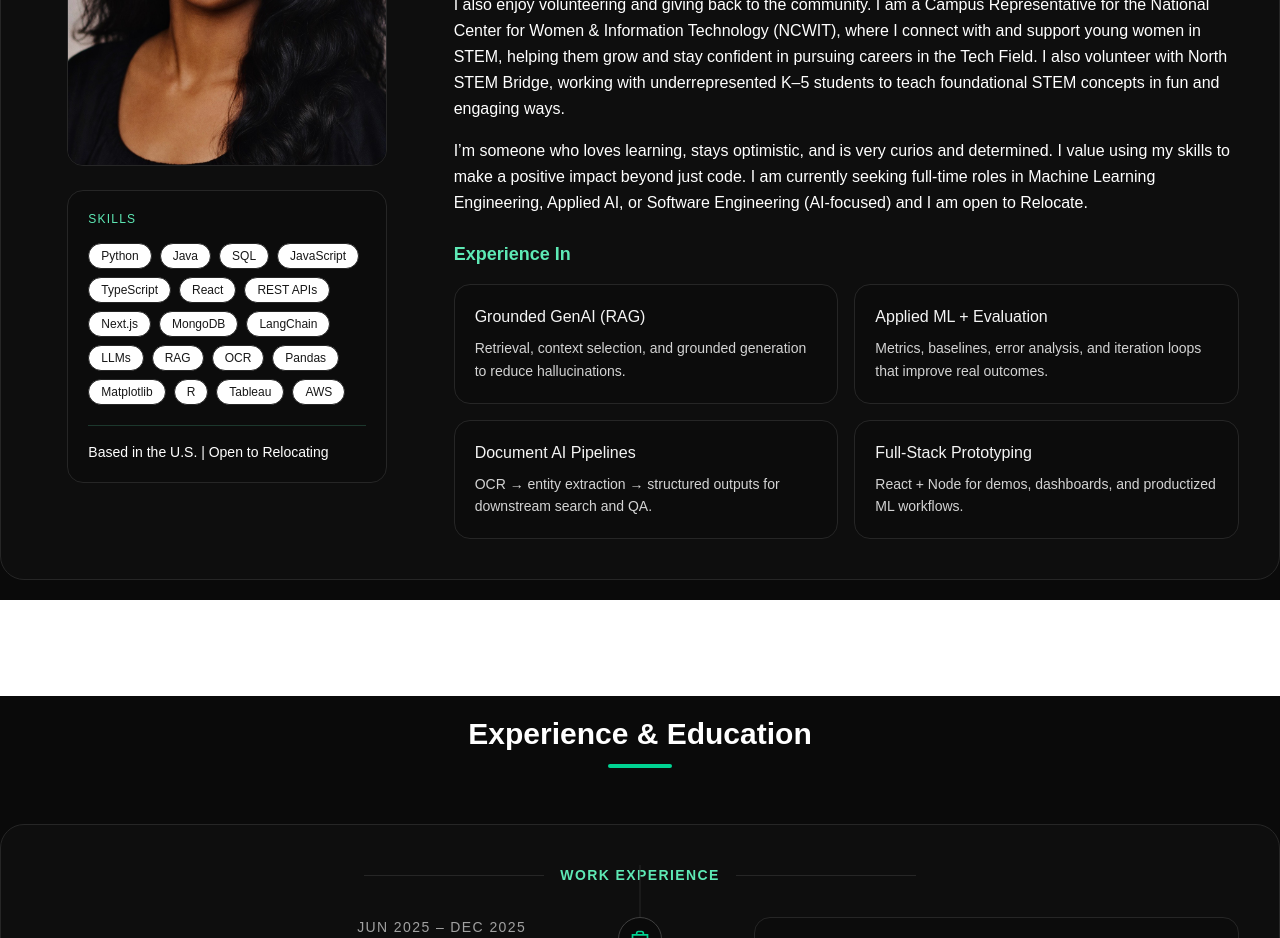
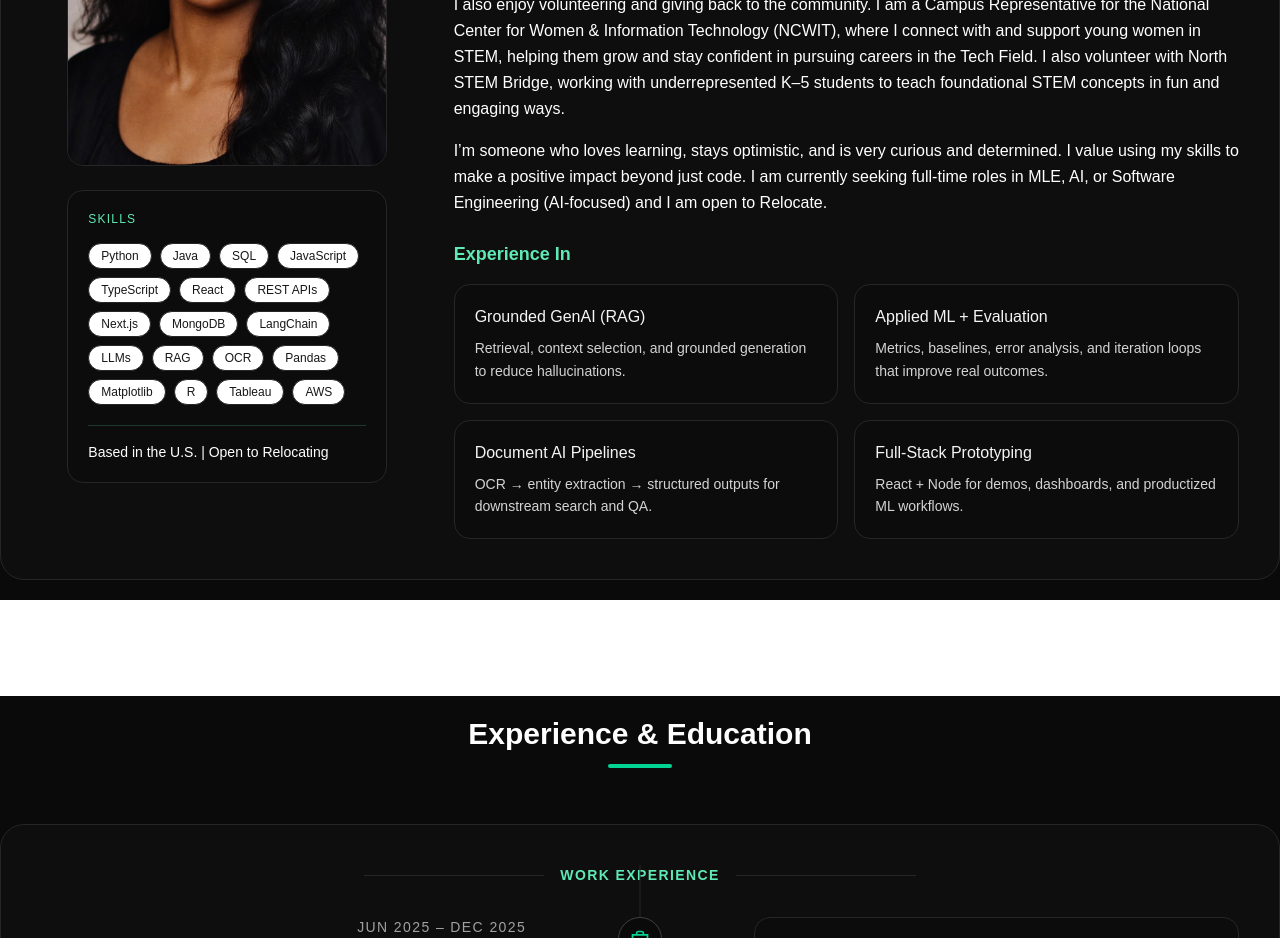
Before and after one commit to tboyapati/personal_website, a Next.js app: page / in a window 1280 px wide. Shown: the part 1320-2258 px from the top of the page. Built offline with nearby package versions, Linux system fonts and the light colour scheme.

Commit message:
Made some spelling Changes

```diff
--- a/app/page.tsx
+++ b/app/page.tsx
@@ -380,8 +380,8 @@ export default function Home() {
                   </p>
 
                   <p className="mt-4 leading-relaxed text-white">
-                    I’m someone who loves learning, stays optimistic, and is very curios and determined. I value using my skills to make a positive impact beyond just code.
-                    I am currently seeking full-time roles in Machine Learning Engineering, Applied AI, or Software Engineering (AI-focused) and I am open to Relocate.
+                    I’m someone who loves learning, stays optimistic, and is very curious and determined. I value using my skills to make a positive impact beyond just code.
+                    I am currently seeking full-time roles in MLE, AI, or Software Engineering (AI-focused) and I am open to Relocate.
 
                   </p>
 
```
